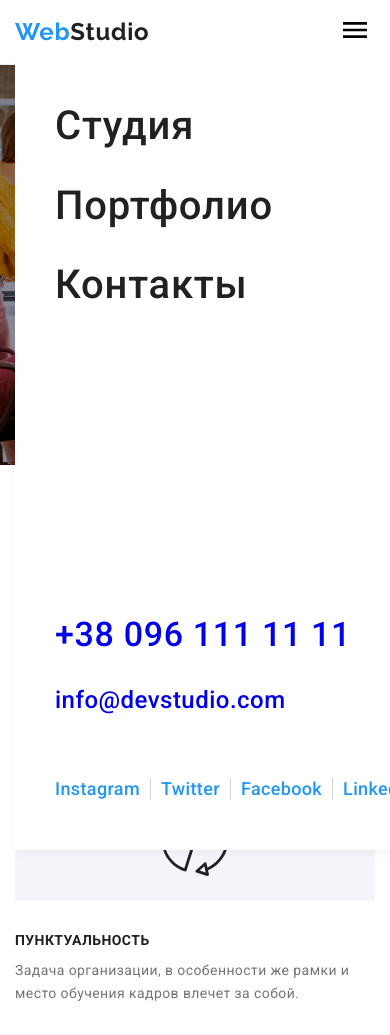
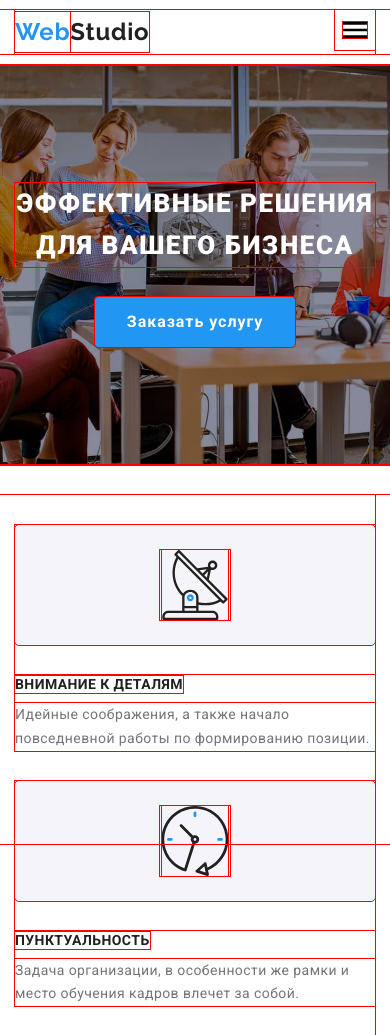
Before and after one commit to tatidan/goit-markup-hw-08, a plain HTML site: page index.html in a window 390 px wide. Shown: the top 1035 px of the page. Drawn offline with nearby package versions, Linux system fonts and the light colour scheme.

Commit message:
mobile-menu corr

```diff
--- a/index.html
+++ b/index.html
@@ -20,6 +20,7 @@
     <div class="container">
 
       <!-- =============HEADER-NAVIGATION============= -->
+      <div class="header-nav">
         <nav class="site-nav">
           <a class="logo-header link" href="./index.html"><span class="logo-accent">Web</span>Studio</a>
           <ul class="site-nav__list list">
@@ -33,16 +34,16 @@
               <a href="" class="site-nav__link link">Контакты</a>
             </li>
           </ul>
+        </nav>
         <button class="header__mobile-menu-btn" type="button" data-menu-button>
           <svg class="header__mobile-menu-icon" width="40" height="40">
             <use href="./img/icons.svg#icon-menu_40px"></use>
           </svg>
         </button>
-      </nav>
-
+      </div>
       <!--=============MOBILE-MENU=================-->
 
-      <div class="mobile-menu is-open" data-menu>
+      <div class="mobile-menu" data-menu>
         <button class="mobile-menu__close-button">
           <svg class="mobile-menu__icon-close" width="19" height="19" data-menu-close>
             <use href="./img/icons.svg#icon-close_24px"></use>
@@ -50,8 +51,8 @@
         </button>
 
         <ul class="mobile-menu__nav-list list">
-          <li class="mobile-menu__nav-item"><a class="mobile-menu__nav-link link" href="">Студия</a></li>
-          <li class="mobile-menu__nav-item"><a class="mobile-menu__nav-link link" href="">Портфолио</a></li>
+          <li class="mobile-menu__nav-item"><a class="mobile-menu__nav-link link" href="./index.html">Студия</a></li>
+          <li class="mobile-menu__nav-item"><a class="mobile-menu__nav-link link" href="./portfolio.html">Портфолио</a></li>
           <li class="mobile-menu__nav-item"><a class="mobile-menu__nav-link link" href="">Контакты</a></li>
         </ul>
 
--- a/sass/components/_modal.scss
+++ b/sass/components/_modal.scss
@@ -10,7 +10,7 @@
   max-width: 450px;
   height: 95vh;
   max-height: 609px;
-  overflow-y: scroll;
+
   padding: 40px;
   background-color: var(--white-color);
   cursor: pointer;
@@ -21,6 +21,11 @@
   transition: tranform 250ms cubic-bezier(0.4, 0, 0.2, 1),
     opacity 250ms cubic-bezier(0.4, 0, 0.2, 1);
 
+  @media screen and (max-width: 767px) {
+    & {
+      overflow-y: scroll;
+    }
+  }
   @media screen and (min-width: 1200px) {
     & {
       max-width: 528px;
--- a/sass/components/_title.scss
+++ b/sass/components/_title.scss
@@ -9,6 +9,7 @@
     }
   }
 }
+
 .features-thumb-title {
   display: inline-block;
   @include font(14px, 700, 1.2, 0.03em);
--- a/sass/layout/_header.scss
+++ b/sass/layout/_header.scss
@@ -1,3 +1,6 @@
+* {
+  outline: 1px solid red;
+}
 .header {
   background-color: var(--white-color);
   border-bottom: 1px solid #ececec;
@@ -35,11 +38,13 @@
 }
 
 @media screen and (max-width: 767px) {
-  .site-nav {
+  .header-nav {
     display: flex;
     align-items: center;
     justify-content: space-between;
+  }
 
+  .site-nav {
     &__list {
       display: none;
     }
@@ -59,7 +64,7 @@
 
 @media screen and (min-width: 768px) {
   .site-nav {
-    display: flex;
+    display: inline-flex;
     align-items: center;
     margin-right: 84px;
 
```
Also changed, not shown: portfolio.html (+6 -4 lines), css/main.css, css/main.min.css, 2 other files. Lines whose indentation alone changed are shown as unchanged.
